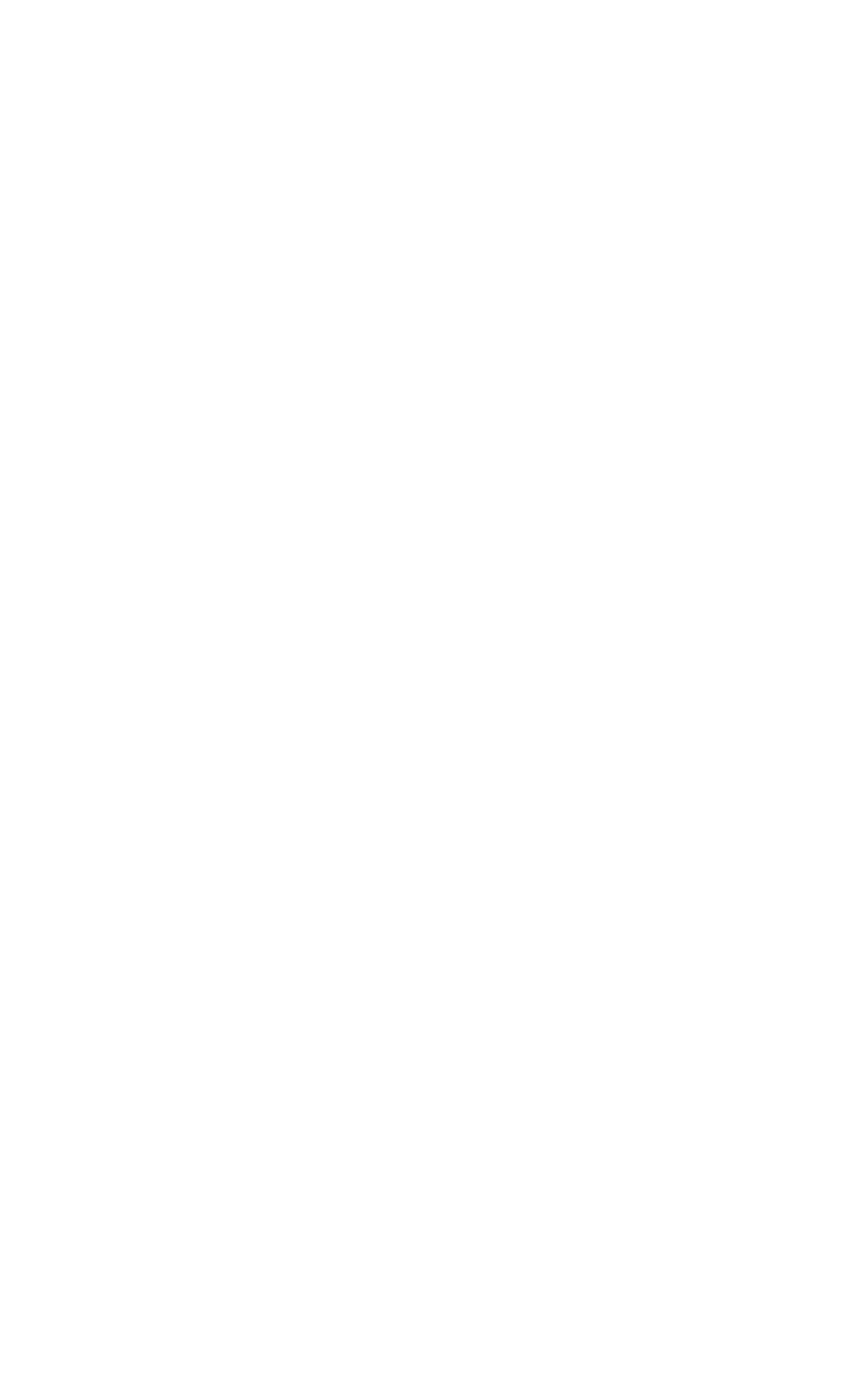
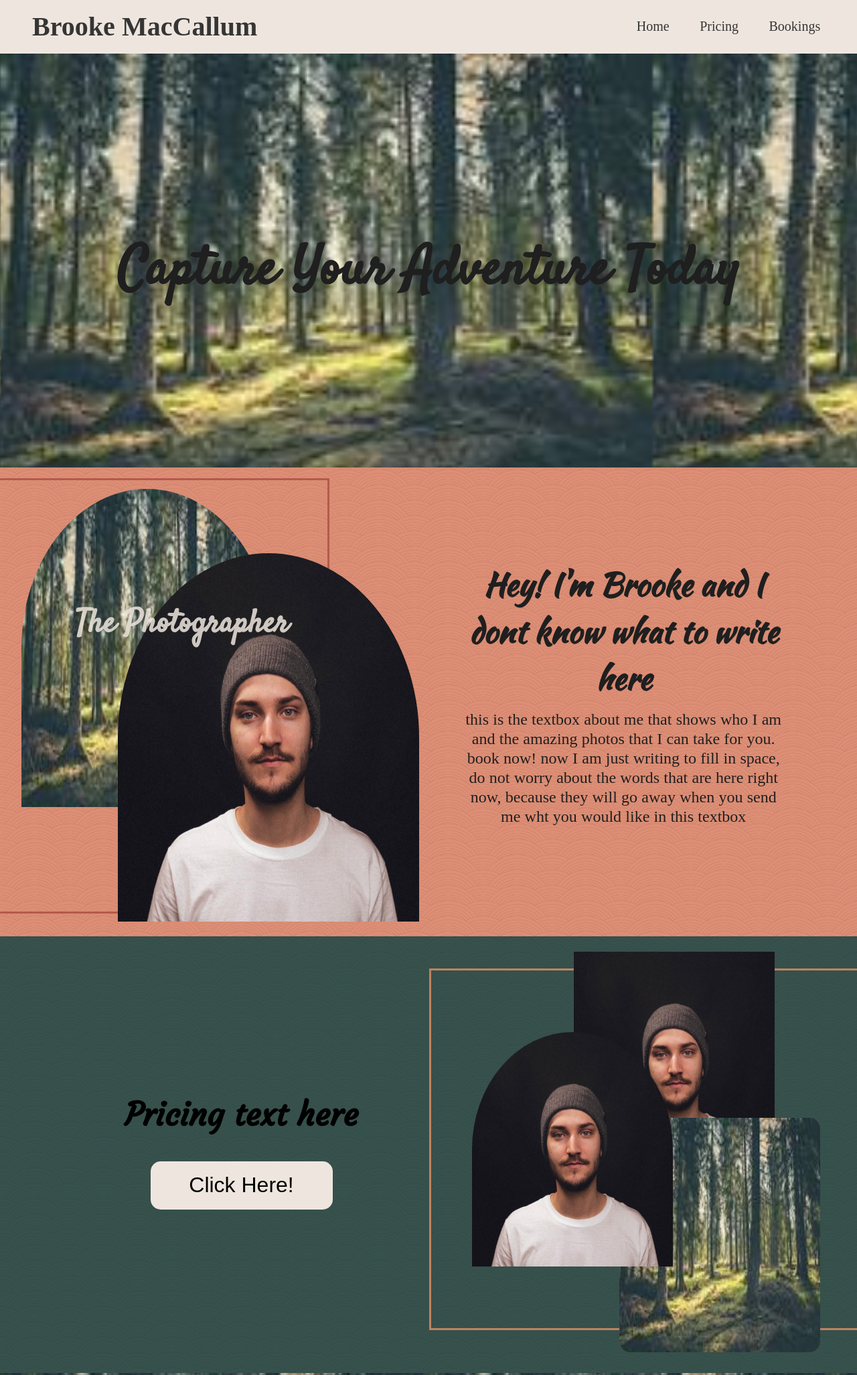
Before and after one commit to MattGuptill/Brooke-MacCallum, a plain HTML site: page index.html in a window 1280 px wide. Shown: the top 2053 px of the page at 67% size. Before the commit the page ends 800 px from the top, so only its background shows below. Drawn offline with Linux system fonts and the light colour scheme; a web font is replaced by a local one.

Commit message:
index finished for review

```diff
--- a/index.html
+++ b/index.html
@@ -5,9 +5,148 @@
     <meta http-equiv="X-UA-Compatible" content="IE=edge">
     <meta name="viewport" content="width=device-width, initial-scale=1.0">
     <title>Brooke MacCallum</title>
+    <link rel="stylesheet" href="style.css">
+    <script src="app.js"></script>
+    <link
+        rel="preconnect"
+        href="https://fonts.googleapis.com">
+
+    <link
+        rel="preconnect"
+        href="https://fonts.gstatic.com"
+        crossorigin>
+
+    <link
+        href="https://fonts.googleapis.com/css2?family=Courgette&family=Kaushan+Script&family=Noto+Rashi+Hebrew:wght@100;200;300;400&family=Satisfy&display=swap"
+        rel="stylesheet">
+
+
 
 </head>
 <body>
+    <header>
+        <nav class="nav-wrapper">
+            <div class="nav-con">
+                <a href="/index.html"><h1>Brooke MacCallum</h1></a>
+                <div class="nav-items">
+                    <a href="#">Home</a>
+                    <a href="#">Pricing</a>
+                    <a href="#">Bookings</a>
+                </div>
+
+
+            </div>
+
+             <!-- mobile menu -->
+            <div class="mobile-nav">
+                    <a href="javascript:void(0);" class="icon" onclick="myFunction()">
+                        <img src="./photos/icons8-hamburger-menu-24.png">
+                      </a>
+                    <a href="/index.html"><h1>Brooke MacCallum</h1></a>
+                    <div id="mobile-menu">
+                        <a href="./index.html">Home</a>
+                        <a href="#">Pricing</a>
+                        <a href="#">Bookings</a>
+                    </div>
+
+                </div>
+        </nav>
+    </header>
+
+    <!-- main -->
+    <main>
+
+        <!-- top banner -->
+        <aricle class="main-banner-wrapper">
+            <div class="main-banner">
+                <h1>Capture Your Adventure Today</h1>
+            </div>
+        </aricle>
+
+        <!-- about banner -->
+        <article class="about-banner-wrapper">
+            <div class="about-banner">
+                <div class="about-photo-con">
+                    <img src="./photos/Profile_picture.jpeg" alt="photo" class="banner-photo-1">
+                    <img src="./photos/background_img.jpeg" alt="photo" class="banner-photo-2">
+                    <div class="border-box-1"></div>
+                    <h2>The Photographer</h2>
+                </div>
+                <div class="about-text">
+                    <h2>Hey! I'm Brooke and I dont know what to write here</h2>
+                    <p>this is the textbox about me that shows who I am
+                        and the amazing photos that I can take for you. book now!
+                        now I am just writing to fill in space, do not worry about the
+                        words that are here right now, because they will go away when
+                        you send me wht you would like in this textbox
+                    </p>
+                </div>
+            </div>
+        </article>
+
+        <!-- pricing banner -->
+        <article class="pricing-banner-wrapper">
+            <div class="pricing-banner">
+                <div class="pricing-link">
+                    <h2>Pricing text here</h2>
+                    <a href="#"><button>Click Here!</button></a>
+                </div>
+                <div class="pricing-photos">
+                    <img src="./photos/Profile_picture.jpeg" alt="" class="pricing-photo-1">
+                    <img src="./photos/background_img.jpeg" alt="" class="pricing-photo-2">
+                    <img src="./photos/Profile_picture.jpeg" alt="" class="pricing-photo-3">
+                    <div class="border-box-2"></div>
+                </div>
+            </div>
+        </article>
+
+        <div class="extra-banner"></div>
+
+         <!-- booking banner -->
+         <article class="booking-banner-wrapper">
+            <div class="booking-banner">
+                <img src="./photos/Profile_picture.jpeg" alt="">
+                <div class="booking-banner-text">
+                    <h3>Booking text</h3>
+                    <button>click here!</button>
+                </div>
+            </div>
+        </article>
+
+        <!-- portfolio banner -->
+        <article class="portfolio-banner-wrapper">
+            <div class="portfolio-banner">
+                <div class="portfolio-con">
+                    <h3>My Works!</h3>
+                    <a href="#" class="port-link">
+                        <img class="port-photo" src="./photos/Profile_picture.jpeg" alt="">
+                    </a>
+                </div>
+                <div class="portfolio-con">
+                    <h3>My Socials!</h3>
+                    <a href="#" class="port-link">
+                        <img class="port-photo" src="./photos/Profile_picture.jpeg" alt="">
+                    </a>
+                </div>
+                <div class="portfolio-con">
+                    <h3>My Story!</h3>
+                    <a href="#" class="port-link">
+                        <img class="port-photo" src="./photos/Profile_picture.jpeg" alt="">
+                    </a>
+                </div>
+                <div class="border-box-3"></div>
+            </div>
+        </article>
+    </main>
+
+    <!-- footer -->
+    <footer class="footer-wrapper">
+            <div class="footer-con">
+                <a href="./index.html">Home</a>
+                <a href="#">Pricing</a>
+                <a href="#">Bookings</a>
+            </div>
+    </footer>
 
 </body>
 </html>
--- a/style.css
+++ b/style.css
@@ -0,0 +1,478 @@
+* {
+    box-sizing: border-box;
+}
+
+body {
+    /* background-color: rgb(221 142 117); */
+    width: 100%;
+    margin: 0;
+}
+
+html {
+    font-family: 'Noto Rashi Hebrew', serif;
+    color: #1f1f1f
+}
+
+/* navbar */
+.nav-wrapper {
+    margin: 0;
+    background-color: rgb(238 230 222);
+    color: #353535;
+    z-index: 999;
+    position: fixed;
+    width: 100%;
+}
+
+.nav-con {
+    display: flex;
+    justify-content: space-between;
+    align-items: center;
+    margin: 0;
+    height: 5rem;
+
+}
+
+.nav-con h1 {
+    margin-left: 3rem;
+    font-size: 40px;
+}
+
+.nav-items {
+    display: flex;
+    justify-content: space-around;
+    font-size: 20px;
+    width: 25%;
+    margin-right: 2rem;
+}
+
+.nav-items a:hover {
+    color:rgb(190 132 94);
+    transition: color 150ms linear;
+}
+
+a {
+    color: #353535;
+    text-decoration: none;
+    cursor: pointer;
+}
+
+
+.mobile-nav {
+    display: none;
+
+}
+
+/* main */
+
+/* main banner */
+.main-banner-wrapper {
+    display: block;
+    height: 650px;
+    width: 100%;
+    position: relative;
+    top: 5rem;
+}
+
+.main-banner {
+    background-image: url(./photos/background_img.jpeg);
+    background-size: contain;
+    background-repeat: none;
+    display: flex;
+    height: 100%;
+    color: #1f1f1f;
+    justify-content: center;
+    align-items: center;
+    font-size: 2.5rem;
+    font-family: 'Satisfy', cursive;
+}
+
+/* about banner */
+
+.about-banner-wrapper {
+    background-image: url(./photos/arches\ \(1\).png);
+    background-color: rgb(221 142 117);
+    height: 700px;
+
+    position: relative;
+    top: 3rem;
+}
+
+.about-banner {
+    display: flex;
+    justify-content: space-between;
+
+    height: 700px;
+    flex-shrink: 1;
+}
+
+/* about photos  */
+.about-photo-con {
+    width: 50%;
+
+}
+
+.banner-photo-1 {
+    width: 450px;
+    height: 550px;
+    position: absolute;
+    left: 11rem;
+    top: 8rem;
+    z-index: 3;
+    border-top-left-radius: 50%;
+    border-top-right-radius: 50%;
+    flex-shrink: 1;
+}
+
+.banner-photo-2 {
+    width: 375px;
+    height: 475px;
+    border-top-left-radius: 50%;
+    border-top-right-radius: 50%;
+    position: absolute;
+    left: 2rem;
+    top: 2rem;
+    z-index: 2;
+    flex-shrink: 1;
+}
+
+.border-box-1 {
+    border: solid 3px rgb(182 89 76);
+    width: 700px;
+    height: 650px;
+    position: absolute;
+    z-index: 1;
+    left: -13rem;
+    top: 1rem;
+    flex-shrink: 1;
+}
+
+.about-photo-con h2 {
+    position: absolute;
+    z-index: 4;
+    font-family: 'Satisfy', cursive;
+    font-size: 3rem;
+    color:rgb(238 230 222);
+    opacity: .85;
+    top: 10rem;
+    left: 7rem;
+    flex-shrink: 1;
+}
+
+/* about text  */
+
+.about-text {
+    width: 37%;
+    display: flex;
+    flex-direction: column;
+    justify-content: center;
+    align-items: center;
+    position: relative;
+    bottom: 2rem;
+    right: 3rem;
+    text-align: center;
+    margin: auto 4rem;
+}
+
+.about-text h2 {
+    font-size: 3rem;
+    font-family: 'Kaushan Script', cursive;
+    margin-bottom: 12px;
+}
+
+.about-text p {
+    font-size: 24px;
+    margin: 0;
+}
+
+/* pricing banner */
+
+.pricing-banner-wrapper {
+    background-image: url(./photos/arches.png);
+    background-color: rgb(55 81 77);
+    height: 700px;
+    width: 100%;
+}
+
+.pricing-banner {
+    height: 100%;
+    width: 100%;
+    display: flex;
+    justify-content: space-between;
+    align-items: center;
+
+}
+
+.pricing-link {
+    display: flex;
+    flex-direction: column;
+    align-self: center;
+    text-align: center;
+    margin-left: 7rem;
+    width: 500px;
+}
+
+.pricing-link h2 {
+    font-size: 3rem;
+    font-family: 'Courgette', cursive;
+    color: black;
+}
+
+.pricing-link a {
+    width: 18rem;
+    align-self: center;
+}
+
+button:hover {
+    background-color: rgb(190 132 94);
+    transition: background-color 100ms linear;
+}
+
+.pricing-photos {
+    display: flex;
+    align-items: center;
+    height: 100%;
+    width: 675px;
+    position: relative;
+    overflow: hidden;
+
+}
+
+.pricing-photo-1, .pricing-photo-2, .pricing-photo-3 {
+    width: 300px;
+    height: 350px;
+}
+
+.pricing-photo-1 {
+    z-index: 4;
+    border-top-left-radius: 50%;
+    border-top-right-radius: 50%;
+    position: relative;
+    left: 6rem;
+    top: 1rem;
+}
+
+.pricing-photo-2 {
+    z-index: 3;
+    top: 9rem;
+    left: 1rem;
+    position: relative;
+    border-radius: 5%;
+}
+
+.pricing-photo-3 {
+    z-index: 2;
+    bottom: 6.5rem;
+    right: 22rem;
+    position: relative;
+}
+
+.border-box-2 {
+    border: solid 3px rgb(190 132 94);
+    width: 675px;
+    height: 540px;
+    z-index: 1;
+    position: absolute;
+    left: 2rem;
+    top: 6rem;
+}
+
+/* extra banner */
+.extra-banner {
+    background-image: url(./photos/background_img.jpeg);
+    background-size: contain;
+    height: 400px;
+}
+
+/* booking banner */
+.booking-banner-wrapper {
+    background-color:  rgb(190 132 94);
+    background-image: url(./photos/arches.png);
+    height: 500px;
+    width: 100%;
+    display: flex;
+    align-items: center;
+    justify-content: center;
+}
+
+.booking-banner {
+    height: 100%;
+    width: 65%;
+    display: flex;
+    justify-content: space-between;
+    align-items: center;
+}
+
+.booking-banner-text {
+    display: flex;
+    flex-direction: column;
+    align-items: center;
+    justify-content: center;
+    font-size: 2.5rem;
+}
+
+.booking-banner img {
+    height: 350px;
+    width: 300px;
+}
+
+button {
+    width: 17rem;
+    height: 4.5rem;
+    font-size: 2rem;
+    background-color: rgb(238 230 222);
+    border: none;
+    cursor: pointer;
+    border-radius: 15px;
+}
+
+/* portfolio banner */
+.portfolio-banner-wrapper {
+    height: 500px;
+    width: 100%;
+    background-color: rgb(144 174 178);
+    background-image: url(./photos/arches.png);
+    overflow: hidden;
+}
+
+.portfolio-banner {
+    height: 100%;
+    width: 100%;
+    display: flex;
+    justify-content: space-evenly;
+    align-items: center;
+    flex-wrap: wrap;
+}
+
+.portfolio-con {
+    display: flex;
+    justify-content: center;
+    align-items: center;
+    text-align: center;
+    flex-direction: column;
+    position: relative;
+    top: 2rem;
+    z-index: 2;
+}
+
+.portfolio-con h3 {
+    background-color:rgb(238 230 222);
+    padding: 10px 3rem;
+    position: relative;
+    top: 4.5rem;
+    left: 4rem;
+    z-index: 3;
+}
+
+.port-photo {
+    height: 300px;
+    width: 250px;
+    transition: all 200ms;
+
+}
+
+.border-box-3 {
+    width: 900px;
+    height: 500px;
+    position: relative;
+    border: 3px solid rgb(221 142 117);
+    z-index: 1;
+    bottom: 14rem;
+    right: 7rem
+}
+
+.port-link {
+    overflow: hidden;
+    background-color: white;
+    height: 300px;
+}
+
+.port-link .port-photo:hover {
+    transform: scale(1.1);
+    opacity: .75;
+}
+
+
+/* index footer */
+.footer-wrapper {
+    height: 100px;
+    background-color: rgb(238 230 222);
+}
+
+.footer-con {
+    height: 100%;
+    display: flex;
+    justify-content: center;
+    align-items: center;
+}
+
+.footer-con a {
+    margin: auto 10px;
+    font-size: 25px;
+}
+
+.footer-con a:hover {
+    color:rgb(190 132 94);
+    transition: color 150ms linear;
+}
+
+
+
+
+
+
+
+
+
+
+
+
+@media only screen and (max-width: 480px) {
+    .nav-con {
+        display: none;
+    }
+
+    .mobile-nav {
+        display: flex;
+        height: 50px;
+        width: 100%;
+        background-color: rgb(238 230 222);
+        justify-content: center;
+        align-items: center;
+        flex-flow: column;
+    }
+
+  /* Hide the links inside the navigation menu (except for logo/home) */
+    .mobile-nav #mobile-menu {
+    display: none;
+    background-color: rgba(238, 230, 222, 0.607);
+    width: 100%;
+    position: absolute;
+    top: 3rem;
+    }
+
+
+
+  /* Style navigation menu links */
+  .mobile-nav a {
+    color: #1f1f1f;
+    padding: 14px 16px;
+    text-decoration: none;
+    font-size: 17px;
+    display: block;
+  }
+
+  /* Style the hamburger menu */
+  .mobile-nav .icon {
+    color: #1f1f1f;
+    position: absolute;
+    right: 0;
+    top: 0;
+  }
+
+
+
+
+
+
+
+}
```
Also changed, not shown: app.js (added, +10 -0 lines), photos/Profile_picture.jpeg (added), photos/arches (1).png (added), photos/arches.png (added), photos/background_img.jpeg (added), photos/icons8-hamburger-menu-24.png (added), 1 other file.
